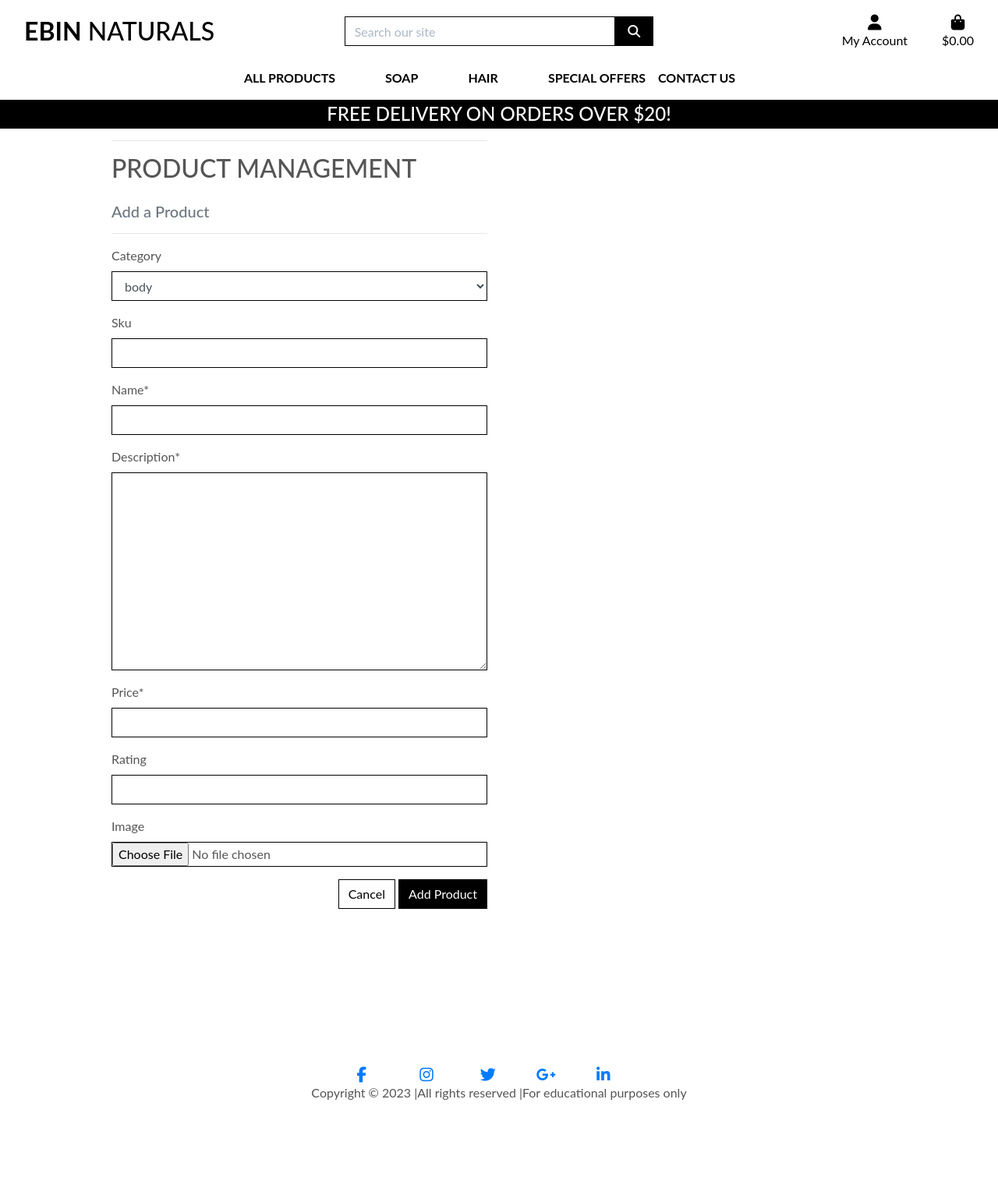
After one commit to Gbemisola23/ebinnaturals, a Django app: page /products/add/ in a window 1280 px wide. The commit adds this page. Shown: the whole page at 78% size. Run offline with Django 4.2, Linux system fonts and the light colour scheme; data comes from the database, SQL or seed files in the repository; some libraries are stand-ins or nearby versions.

Commit message:
Product admin'finished added product

```diff
--- a/bag/templates/bag/bag.html
+++ b/bag/templates/bag/bag.html
@@ -38,7 +38,11 @@
                             {% for item in bag_items %}
                                 <tr>
                                     <td class="p-3 w-25">
-                                        <img class="img-fluid rounded" src="{{ item.product.image.url }}">
+                                        {% if item.product.image %}
+                                        <img class="img-fluid rounded" src="{{ item.product.image.url }}" alt="{{ item.product.name }}">
+                                        {% else %}
+                                        <img class="img-fluid rounded" src="{{ MEDIA_URL }}noimage.png" alt="{{ item.product.name }}">
+                                        {% endif %}
                                     </td>
                                     <td class="py-3">
                                         <p class="my-0"><strong>{{ item.product.name }}</strong></p>
--- /dev/null
+++ b/products/templates/products/add_product.html
@@ -0,0 +1,37 @@
+{% extends "base.html" %}
+{% load static %}
+
+{% block page_header %}
+    <div class="container header-container">
+        <div class="row">
+            <div class="col"></div>
+        </div>
+    </div>
+{% endblock %}
+
+{% block content %}
+    <div class="overlay"></div>
+    <div class="container">
+        <div class="row">
+            <div class="col-12 col-md-6">
+                <hr>
+                <h2 class="logo-font mb-4">Product Management</h2>
+                <h5 class="text-muted">Add a Product</h5>
+                <hr>
+            </div>
+        </div>
+
+        <div class="row">
+            <div class="col-12 col-md-6">
+                <form method="POST" action="{% url 'add_product' %}" class="form mb-2" enctype="multipart/form-data">
+                    {% csrf_token %}
+                    {{ form | crispy }}
+                    <div class="text-right">
+                        <a class="btn btn-outline-black rounded-0" href="{% url 'products' %}">Cancel</a>
+                        <button class="btn btn-black rounded-0" type="submit">Add Product</button>
+                    </div>
+                </form>
+            </div>
+        </div>
+    </div>
+{% endblock %}
--- a/products/urls.py
+++ b/products/urls.py
@@ -3,5 +3,6 @@ from . import views
 
 urlpatterns = [
     path('', views.all_products, name='products'),
-    path('<product_id>', views.product_detail, name='product_detail'),
+    path('<int:product_id>/', views.product_detail, name='product_detail'),
+     path('add/', views.add_product, name='add_product'),
 ]
--- a/products/views.py
+++ b/products/views.py
@@ -3,6 +3,7 @@ from django.contrib import messages
 from django.db.models import Q
 from django.db.models.functions import Lower
 from .models import Product, Category
+from .forms import ProductForm
 
 # Create your views here.
 
@@ -55,6 +56,7 @@ def all_products(request):
 
     return render(request, 'products/products.html', context)
 
+
 def product_detail(request, product_id):
     """ A view to show individual product details """
 
@@ -65,3 +67,24 @@ def product_detail(request, product_id):
     }
 
     return render(request, 'products/product_detail.html', context)
+
+
+def add_product(request):
+    """ Add a product to the store """
+    if request.method == 'POST':
+        form = ProductForm(request.POST, request.FILES)
+        if form.is_valid():
+            form.save()
+            messages.success(request, 'Successfully added product!')
+            return redirect(reverse('add_product'))
+        else:
+            messages.error(request, 'Failed to add product. Please ensure the form is valid.')
+    else:
+        form = ProductForm()
+
+    template = 'products/add_product.html'
+    context = {
+        'form': form,
+    }
+
+    return render(request, template, context)
--- a/templates/base.html
+++ b/templates/base.html
@@ -80,7 +80,7 @@
                     <div class="dropdown-menu border-0" aria-labelledby="user-options">
                         {% if request.user.is_authenticated %}
                             {% if request.user.is_superuser %}
-                                <a href="" class="dropdown-item">Product Management</a>
+                                <a href="{% url 'add_product' %}" class="dropdown-item">Product Management</a>
                             {% endif %}
                             <a href="{% url 'profile' %}" class="dropdown-item">My Profile</a>
                             <a href="{% url 'account_logout' %}" class="dropdown-item">Logout</a>
@@ -166,7 +166,7 @@
    <br>
    <br>
 <!-- footer -->
-    <div class="text-center footer fixed-bottom bg-white">
+    <div class="text-center footer bg-white">
         <footer>
         <div class="container">
             <div class="row">
```
Also changed, not shown: profiles/views.py (+5 -2 lines), templates/includes/toasts/toast_success.html (+10 -3 lines).
